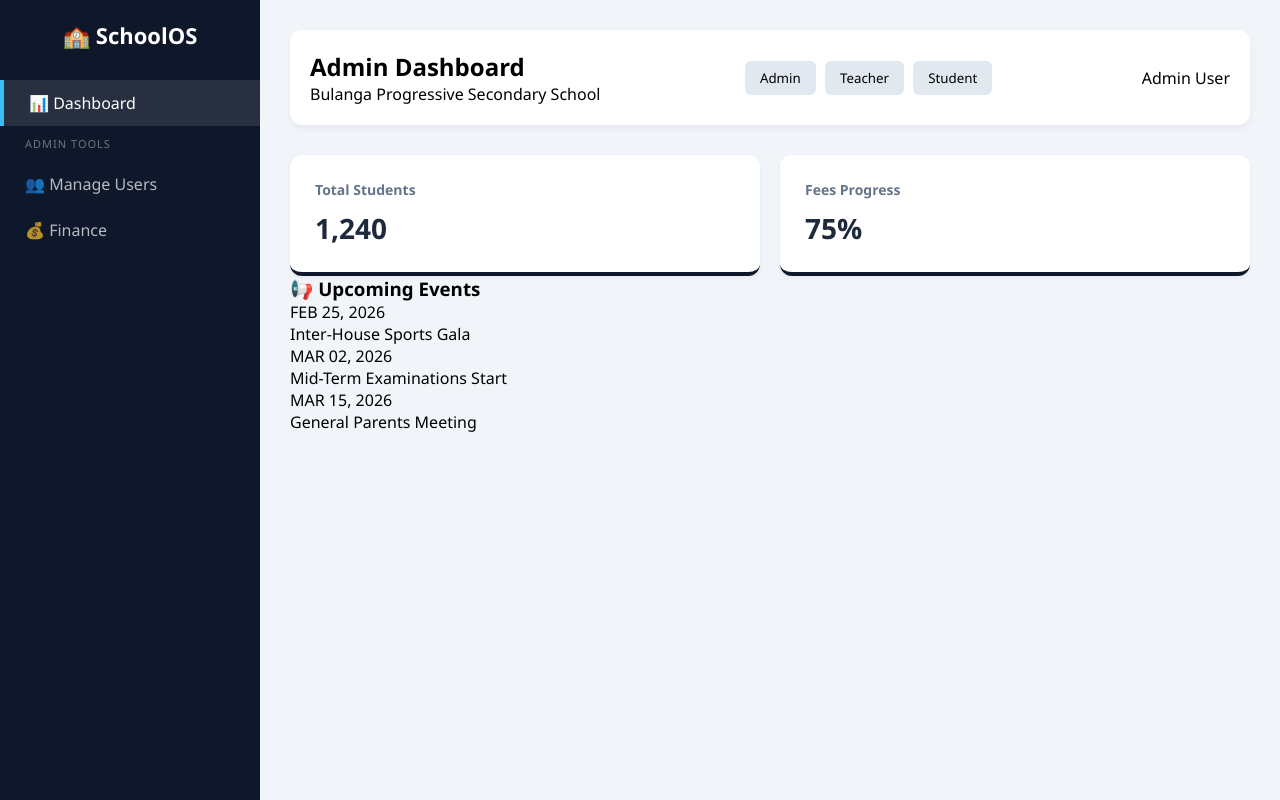
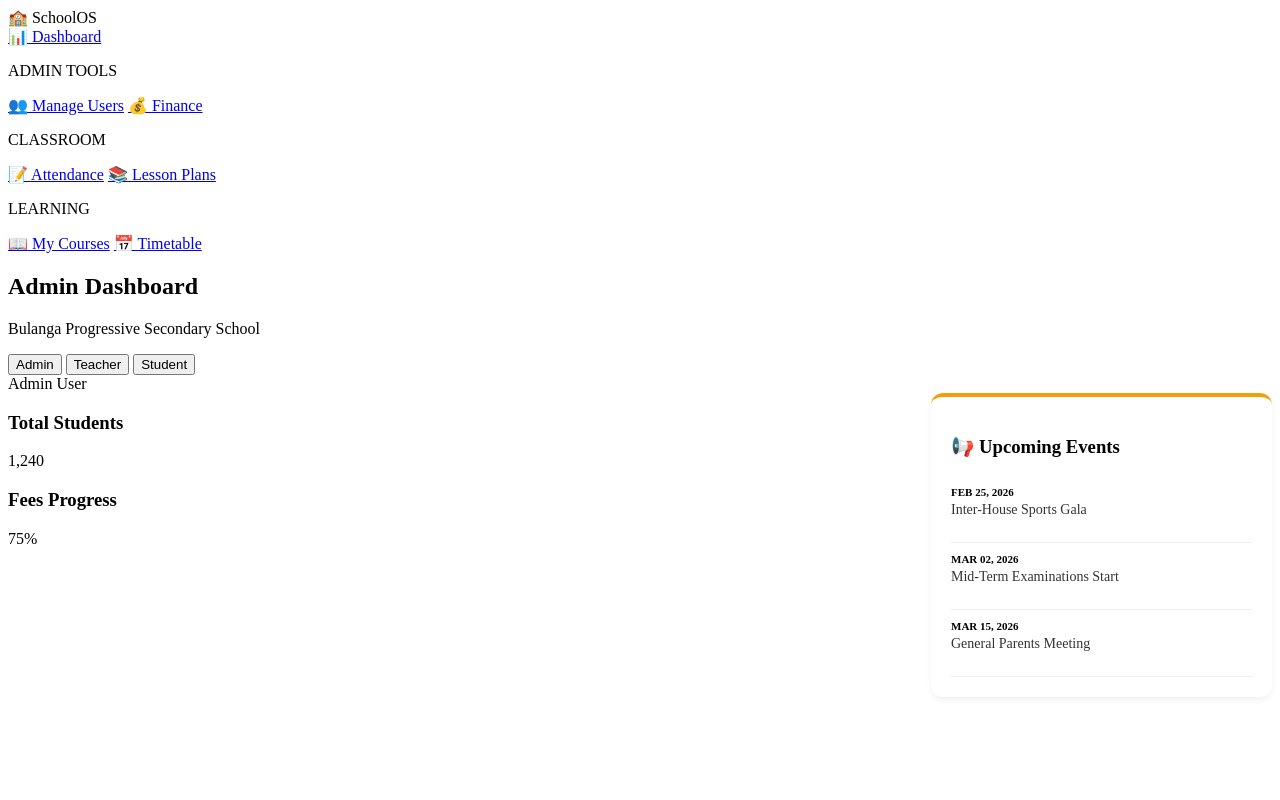
Before and after one commit to wokuticonstantj-oss/School-app, a plain HTML site: page index.html in a window 1280 px wide. Drawn offline with Linux system fonts and the light colour scheme.

Commit message:
Refactor CSS for event sidebar and dashboard layout
Baby

```diff
--- a/style.css
+++ b/style.css
@@ -1,98 +1,34 @@
-/* General Reset */
-* { margin: 0; padding: 0; box-sizing: border-box; font-family: 'Segoe UI', sans-serif; }
-
-:root {
-    --sidebar-width: 260px;
-    --transition: 0.3s ease;
+/* Sidebar for Events */
+.dashboard-layout {
+    display: flex;
+    gap: 20px;
 }
 
-/* Theme Colors */
-.theme-admin { --primary: #0f172a; --accent: #38bdf8; }
-.theme-teacher { --primary: #4f46e5; --accent: #a5b4fc; }
-.theme-student { --primary: #059669; --accent: #6ee7b7; }
+.main-stats { flex: 3; }
 
-/* Layout Shell */
-.app-shell { display: flex; min-height: 100vh; }
-
-/* Sidebar Styles */
-.sidebar {
-    width: var(--sidebar-width);
-    background: var(--primary);
-    color: white;
-    position: fixed;
-    height: 100vh;
-    padding: 20px 0;
-    transition: var(--transition);
-}
-
-.logo { font-size: 22px; font-weight: bold; text-align: center; margin-bottom: 30px; }
-.menu-label { font-size: 11px; color: rgba(255,255,255,0.4); padding: 10px 25px; letter-spacing: 1px; }
-
-.nav-item {
-    display: block;
-    padding: 12px 25px;
-    color: rgba(255,255,255,0.7);
-    text-decoration: none;
-    transition: 0.2s;
-}
-
-.nav-item:hover, .nav-item.active {
-    background: rgba(255,255,255,0.1);
-    color: white;
-    border-left: 4px solid var(--accent);
-}
-
-/* Logic to Hide/Show Menu Sections */
-.admin-only, .teacher-only, .student-only { display: none; }
-.theme-admin .admin-only { display: block; }
-.theme-teacher .teacher-only { display: block; }
-.theme-student .student-only { display: block; }
-
-/* Main Content Styles */
-.content {
+.event-sidebar {
     flex: 1;
-    margin-left: var(--sidebar-width);
-    background: #f1f5f9;
-    padding: 30px;
-}
-
-.top-bar {
-    display: flex;
-    justify-content: space-between;
-    align-items: center;
-    margin-bottom: 30px;
     background: white;
     padding: 20px;
     border-radius: 12px;
     box-shadow: 0 4px 6px rgba(0,0,0,0.05);
+    border-top: 4px solid #f59e0b; /* Orange color for alerts */
 }
 
-/* Dashboard Grid */
-.dashboard-grid {
-    display: grid;
-    grid-template-columns: repeat(auto-fit, minmax(250px, 1fr));
-    gap: 20px;
+.event-item {
+    padding: 10px 0;
+    border-bottom: 1px solid #eee;
 }
 
-.stat-card {
-    background: white;
-    padding: 25px;
-    border-radius: 12px;
-    box-shadow: 0 2px 4px rgba(0,0,0,0.05);
-    border-bottom: 4px solid var(--primary);
+.event-date {
+    font-size: 11px;
+    font-weight: bold;
+    color: var(--primary);
+    display: block;
 }
 
-.stat-card h3 { color: #64748b; font-size: 14px; margin-bottom: 10px; }
-.stat-card p { font-size: 28px; font-weight: bold; color: #1e293b; }
-
-/* Buttons */
-.role-switcher button {
-    padding: 8px 15px;
-    margin-right: 5px;
-    border: none;
-    border-radius: 6px;
-    cursor: pointer;
-    background: #e2e8f0;
+.event-title {
+    font-size: 14px;
+    color: #333;
+    margin-top: 4px;
 }
-
-.role-switcher button:hover { background: #cbd5e1; }
```
